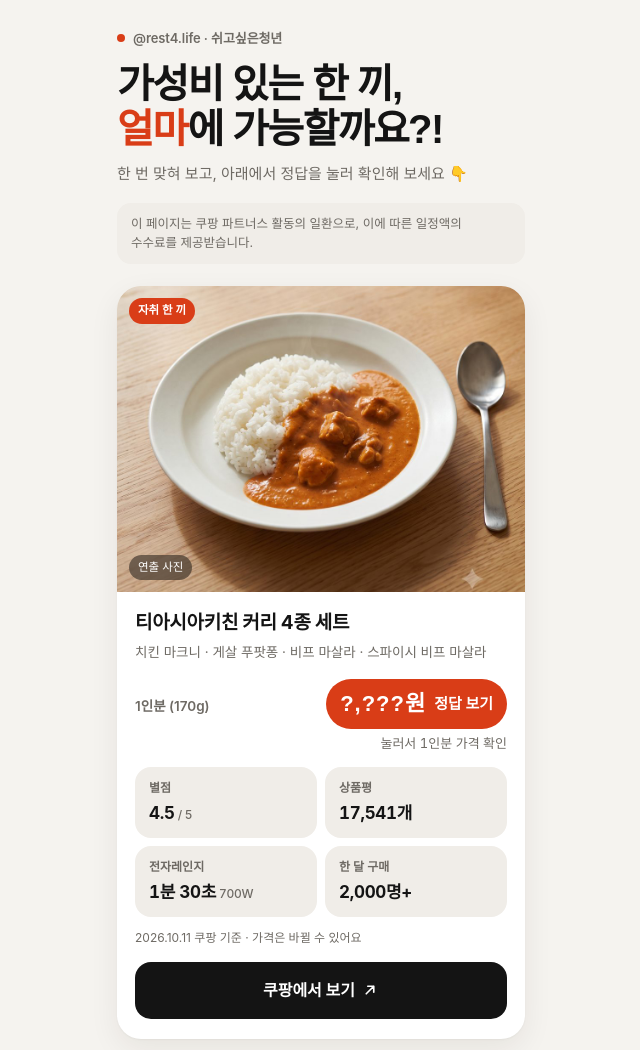
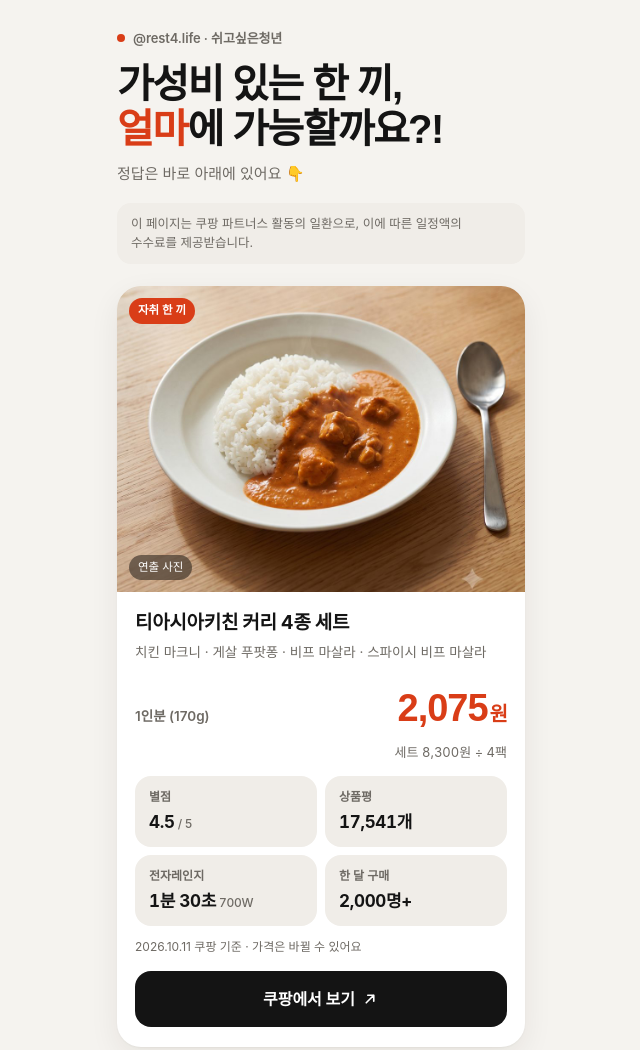
Before and after one commit to rest4ever/ibul-saju, a plain HTML site: page picks/index.html in a window 1280 px wide. Shown: the top 1050 px of the page, without its empty margins (319-959 px from the left). Drawn offline with Linux system fonts and the light colour scheme; a web font is replaced by a local one.

Commit message:
picks: 가격 가리는 버튼 뺌, 제목 질문 + 바로 아래 정답
Co-Authored-By: Claude Opus 5.5 <noreply@anthropic.com>
Claude-Session: https://claude.ai/code/session_01LFKxtNyAqLx9o7ZZCY7e8F

```diff
--- a/picks/index.html
+++ b/picks/index.html
@@ -44,15 +44,7 @@ h1 em{font-style:normal;color:var(--accent)}
 .price .lab{font-size:13.5px;color:var(--sub);font-weight:600}
 .price .num{font-family:var(--head);font-size:38px;font-weight:var(--headw);letter-spacing:-1px;color:var(--accent);font-variant-numeric:tabular-nums}
 .price .num small{font-size:20px;margin-left:2px}
-/* 10/11 사용자 "퀴즈 느낌을 살려" — 1인분 가격은 가려 두고 '정답 보기'를 누르면 보임 */
-.quiz{all:unset;cursor:pointer;display:inline-flex;align-items:center;gap:8px;padding:8px 14px;border-radius:99px;background:var(--accent);color:var(--onaccent);font-size:15px;font-weight:700}
-.quiz .q{font-family:var(--head);font-size:22px;letter-spacing:1px}
-.ans{display:none}
-.card.open .ans{display:inline;animation:pop .35s cubic-bezier(.2,.9,.3,1.3)}
-.card.open .quiz{display:none}
-.set .ans{display:none}.card.open .set .ans{display:inline;animation:none}
-.set .hint{color:var(--sub)}.card.open .set .hint{display:none}
-@keyframes pop{from{opacity:0;transform:scale(.7)}to{opacity:1;transform:scale(1)}}
+/* 10/11 사용자: 가격을 가리는 퀴즈 버튼은 뺌 ("영상이 퀴즈가 아닌데 가리는 건 소용없어, 2번(정답 보인 화면)이 더 나아") — 제목 질문 + 바로 아래 정답 */
 .set{margin:0 0 14px;text-align:right;color:var(--sub);font-size:13px;font-variant-numeric:tabular-nums}
 .bento{display:grid;grid-template-columns:1fr 1fr;gap:8px}
 .tile{background:var(--soft);border-radius:16px;padding:12px 14px}
@@ -71,7 +63,7 @@ footer b{color:var(--ink);font-weight:600}
 <div class="wrap">
   <div class="eyebrow"><span class="dot"></span>@rest4.life · 쉬고싶은청년</div>
   <h1>가성비 있는 한 끼,<br><em>얼마</em>에 가능할까요?!</h1>
-  <p class="lead">한 번 맞혀 보고, 아래에서 정답을 눌러 확인해 보세요 👇</p>
+  <p class="lead">정답은 바로 아래에 있어요 👇</p>
   <p class="notice">이 페이지는 쿠팡 파트너스 활동의 일환으로, 이에 따른 일정액의 수수료를 제공받습니다.</p>
   <main id="list"></main>
   <footer>
@@ -109,10 +101,8 @@ document.getElementById("list").innerHTML = PICKS.map(p => `
     <div class="body">
       <h2 class="name">${p.name}</h2>
       ${p.flavors ? `<p class="flav">${p.flavors}</p>` : ""}
-      <div class="price"><span class="lab">${p.per}</span>
-        <button class="quiz" type="button" onclick="this.closest('.card').classList.add('open')"><span class="q">?,???원</span>정답 보기</button>
-        <span class="num ans">${won(Math.round(p.price / p.count))}<small>원</small></span></div>
-      <p class="set"><span class="hint">눌러서 1인분 가격 확인</span><span class="ans">세트 ${won(p.price)}원 ÷ ${p.count}${p.unit}</span></p>
+      <div class="price"><span class="lab">${p.per}</span><span class="num">${won(Math.round(p.price / p.count))}<small>원</small></span></div>
+      <p class="set">세트 ${won(p.price)}원 ÷ ${p.count}${p.unit}</p>
       <div class="bento">${p.tiles.map(t => `<div class="tile"><div class="k">${t[0]}</div><div class="v">${t[1]}${t[2] ? `<small>${t[2]}</small>` : ""}</div></div>`).join("")}</div>
       <p class="when">${p.checked.replace(/-/g, ".")} 쿠팡 기준 · 가격은 바뀔 수 있어요</p>
       ${p.link ? `<a class="btn" href="${p.link}" target="_blank" rel="sponsored noopener">쿠팡에서 보기 ${arrow}</a>`
```
